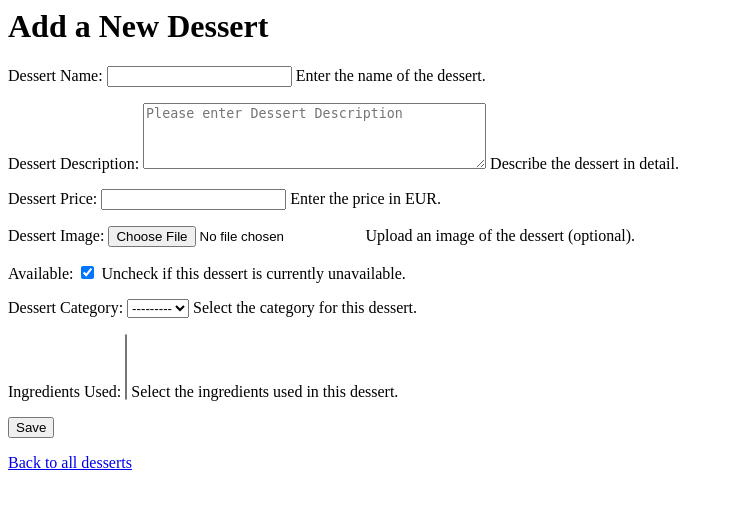
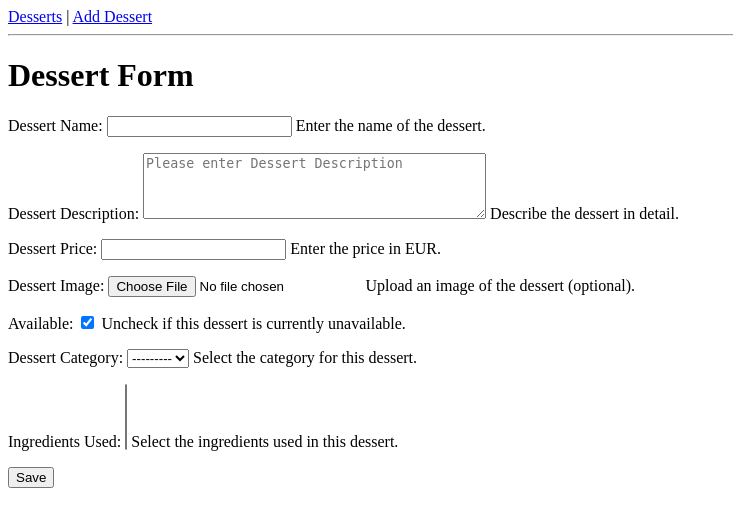
Before and after one commit to AlexPanchev/Django-Basics-Final-Project, a Django app: page /desserts/create/ in a window 1280 px wide. Shown: the top 527 px of the page, without its empty margins (0-733 px from the left). Run offline with Django 4.2, Linux system fonts and the light colour scheme; data that the repository does not hold is empty.

Commit message:
Add base template and update all dessert templates to use layout

```diff
--- /dev/null
+++ b/templates/base.html
@@ -0,0 +1,23 @@
+<!DOCTYPE html>
+<html lang="en">
+<head>
+    <meta charset="UTF-8">
+    <title>{% block title %}Dessert Shop{% endblock %}</title>
+</head>
+<body>
+
+    <header>
+        <nav>
+            <a href="{% url 'dessert_list' %}">Desserts</a> |
+            <a href="{% url 'dessert_create' %}">Add Dessert</a>
+        </nav>
+        <hr>
+    </header>
+
+    <main>
+        {% block content %}
+        {% endblock %}
+    </main>
+
+</body>
+</html>
--- a/templates/desserts/dessert_delete.html
+++ b/templates/desserts/dessert_delete.html
@@ -1,3 +1,8 @@
+{% extends "base.html" %}
+
+{% block title %}Delete Dessert{% endblock %}
+
+{% block content %}
 <h1>Delete Dessert</h1>
 
 <p>Are you sure you want to delete "{{ dessert.name }}"?</p>
@@ -7,3 +12,4 @@
     <button type="submit">Yes, delete</button>
     <a href="{% url 'dessert_detail' dessert.pk %}">Cancel</a>
 </form>
+{% endblock %}
--- a/templates/desserts/dessert_form.html
+++ b/templates/desserts/dessert_form.html
@@ -1,16 +1,13 @@
-<h1>
-    {% if dessert %}
-        Edit {{ dessert.name }}
-    {% else %}
-        Add a New Dessert
-    {% endif %}
-</h1>
+{% extends "base.html" %}
 
+{% block title %}Dessert Form{% endblock %}
+
+{% block content %}
+<h1>Dessert Form</h1>
 
 <form method="post" enctype="multipart/form-data">
     {% csrf_token %}
     {{ form.as_p }}
     <button type="submit">Save</button>
 </form>
-
-<a href="{% url 'dessert_list' %}">Back to all desserts</a>
+{% endblock %}
--- a/templates/desserts/dessert_list.html
+++ b/templates/desserts/dessert_list.html
@@ -1,3 +1,8 @@
+{% extends "base.html" %}
+
+{% block title %}Desserts{% endblock %}
+
+{% block content %}
 <h1>Desserts</h1>
 
 <ul>
@@ -11,3 +16,4 @@
         <li>No desserts available.</li>
     {% endfor %}
 </ul>
+{% endblock %}
```
Also changed, not shown: templates/desserts/dessert_detail.html (+6 -2 lines), desserts/8Mhboqg7-1280_XZA8V3S.jpg (added).
